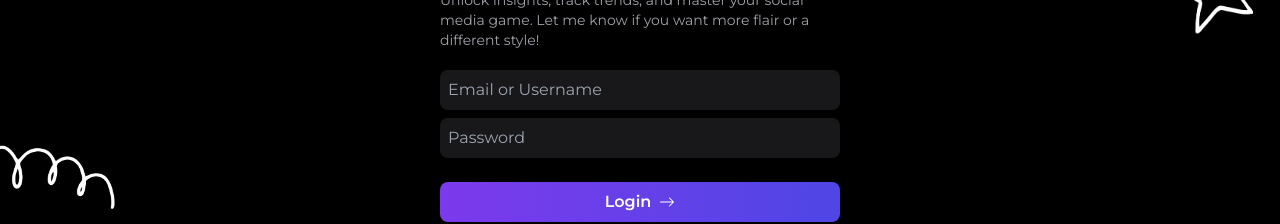
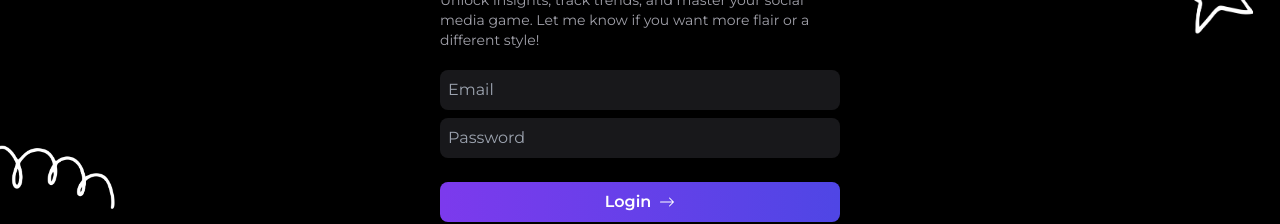
Before and after one commit to Techsolace-Products/instalytics-frontend, a Next.js app: page /login in a window 1280 px wide. Shown: the part 311-535 px from the top of the page. Built offline with nearby package versions, Linux system fonts and the light colour scheme.

Commit message:
input validations

```diff
--- a/src/app/(auth)/login/page.tsx
+++ b/src/app/(auth)/login/page.tsx
@@ -110,7 +110,8 @@ const LoginPage = () => {
             <input
               {...register("email", { required: "Email is required" })}
               type="text"
-              placeholder="Email or Username"
+              placeholder="Email"
+              maxLength={40}
               className={`w-full p-2 rounded-lg bg-zinc-900 text-white transition-all duration-300 hover:bg-zinc-800 focus:outline-none focus:ring-2 ${
                 errors.email ? "focus:ring-red-600" : "focus:ring-violet-600"
               }`}
@@ -123,6 +124,7 @@ const LoginPage = () => {
               {...register("password", { required: "Password is required" })}
               type="password"
               placeholder="Password"
+              maxLength={25}
               className={`w-full p-2 rounded-lg bg-zinc-900 text-white transition-all duration-300 hover:bg-zinc-800 focus:outline-none focus:ring-2 ${
                 errors.password ? "focus:ring-red-600" : "focus:ring-violet-600"
               }`}
--- a/src/app/(auth)/profile/ChatPage.tsx
+++ b/src/app/(auth)/profile/ChatPage.tsx
@@ -195,6 +195,7 @@ const ChatPage: React.FC = () => {
               onChange={(e) => setInput(e.target.value)}
               placeholder="Type your message..."
               disabled={isLoading}
+              maxLength={130}
               className="flex-1 text-white border border-zinc-900 rounded-lg"
             />
             <Button type="submit" disabled={isLoading} className="bg-purple-700 hover:bg-purple-800 text-white rounded-lg">
--- a/src/app/(auth)/register/page.tsx
+++ b/src/app/(auth)/register/page.tsx
@@ -101,6 +101,7 @@ const RegisterPage = () => {
               <input
                 {...register("username", { required: "Username is required" })}
                 type="text"
+                maxLength={30}
                 placeholder="Username"
                 className="w-full p-2 rounded-lg bg-zinc-900 text-white transition-all hover:bg-zinc-800 focus:bg-zinc-800 focus:outline-none focus:ring-2 focus:ring-violet-600"
               />
@@ -118,6 +119,7 @@ const RegisterPage = () => {
                   },
                 })}
                 type="email"
+                maxLength={45}
                 placeholder="Email"
                 className="w-full p-2 rounded-lg bg-zinc-900 text-white transition-all hover:bg-zinc-800 focus:bg-zinc-800 focus:outline-none focus:ring-2 focus:ring-violet-600"
               />
@@ -135,6 +137,7 @@ const RegisterPage = () => {
                   },
                 })}
                 type="password"
+                maxLength={30}
                 placeholder="Password"
                 className="w-full p-2 rounded-lg bg-zinc-900 text-white transition-all hover:bg-zinc-800 focus:bg-zinc-800 focus:outline-none focus:ring-2 focus:ring-violet-600"
               />
```
